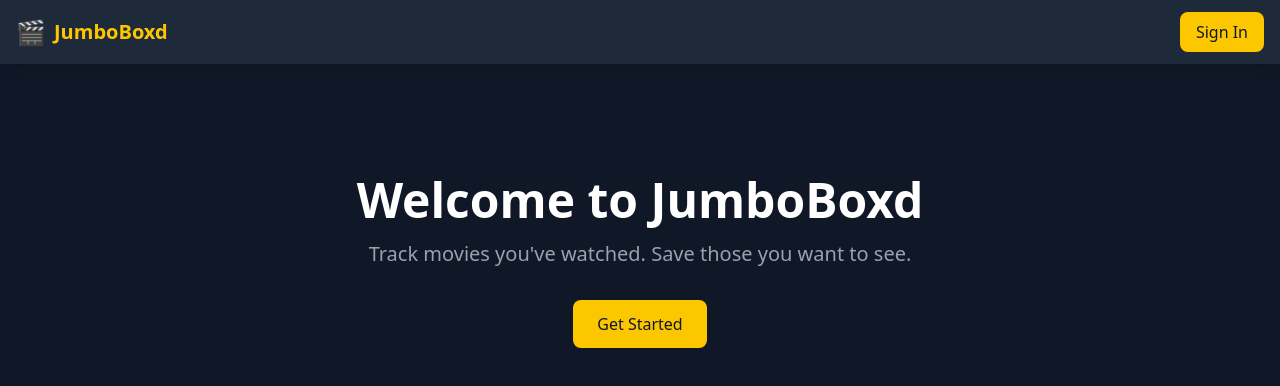
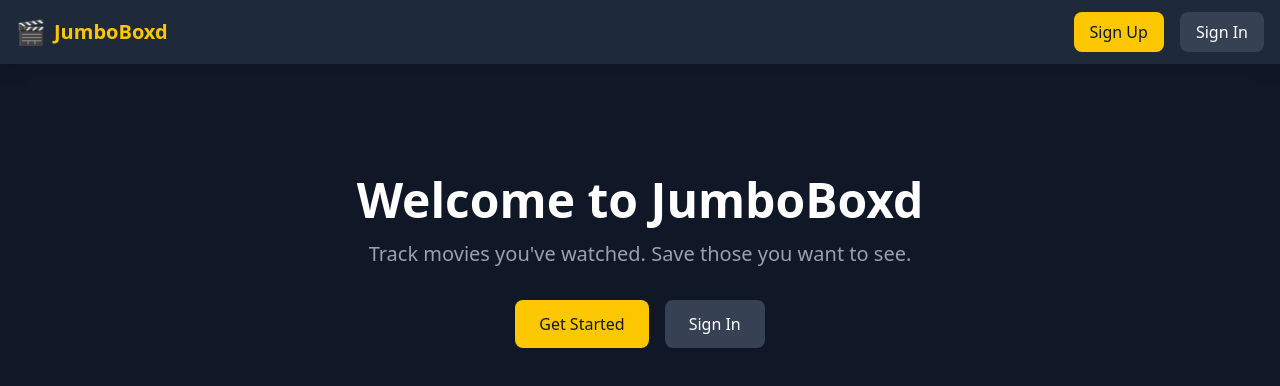
Before and after one commit to nnh1125/jumboboxd, a React (Vite) app: page / in a window 1280 px wide. Shown: the top 386 px of the page. Built offline with nearby package versions, Linux system fonts and the light colour scheme; no server answers.

Commit message:
fixing profile page

```diff
--- a/src/App.jsx
+++ b/src/App.jsx
@@ -1,10 +1,11 @@
 // src/App.jsx
-import { SignIn, SignedIn, SignedOut, UserButton, useUser } from '@clerk/clerk-react'
+import { SignIn, SignUp, SignedIn, SignedOut, UserButton, useUser } from '@clerk/clerk-react'
 import { BrowserRouter as Router, Routes, Route, Link } from 'react-router-dom'
 import { useEffect } from 'react'
 import Home from './pages/Home'
 import MovieDetail from './pages/MovieDetail'
 import Profile from './pages/Profile'
+import WatchList from './pages/WatchList'
 
 function App() {
   const { user } = useUser()
@@ -18,7 +19,9 @@ function App() {
         method: 'POST',
         headers: { 'Content-Type': 'application/json' },
         body: JSON.stringify({ userId: user.id })
-      }).catch(console.error)
+      }).catch(error => {
+        console.error('User sync failed:', error)
+      })
     }
   }, [user])
 
@@ -38,6 +41,9 @@ function App() {
               {/* Navigation Links */}
               <nav className="hidden md:flex items-center space-x-6">
                 <SignedIn>
+                  <Link to="/" className="text-gray-300 hover:text-white transition">
+                    Browse
+                  </Link>
                   <Link to="/watchlist" className="text-gray-300 hover:text-white transition">
                     Watchlist
                   </Link>
@@ -54,8 +60,14 @@ function App() {
                 </SignedIn>
                 <SignedOut>
                   <Link
+                    to="/sign-up"
+                    className="bg-yellow-400 text-gray-900 px-4 py-2 rounded-lg font-medium hover:bg-yellow-300 transition"
+                  >
+                    Sign Up
+                  </Link>
+                  <Link
                     to="/sign-in"
-                    className="bg-yellow-400 text-gray-900 px-4 py-2 rounded-lg font-medium hover:bg-yellow-300 transition"
+                    className="bg-gray-700 text-white px-4 py-2 rounded-lg font-medium hover:bg-gray-600 transition"
                   >
                     Sign In
                   </Link>
@@ -71,7 +83,29 @@ function App() {
             {/* Public Routes */}
             <Route path="/sign-in/*" element={
               <div className="flex justify-center items-center min-h-[60vh]">
-                <SignIn routing="path" path="/sign-in" />
+                <SignIn
+                  routing="path"
+                  path="/sign-in"
+                  signUpUrl="/sign-up"
+                  redirectUrl="/"
+                />
+              </div>
+            } />
+
+            <Route path="/sign-up/*" element={
+              <div className="flex justify-center items-center min-h-[60vh]">
+                <SignUp
+                  routing="path"
+                  path="/sign-up"
+                  signInUrl="/sign-in"
+                  redirectUrl="/"
+                />
+              </div>
+            } />
+
+            <Route path="/sign-up/*" element={
+              <div className="flex justify-center items-center min-h-[60vh]">
+                <SignUp routing="path" path="/sign-up" />
               </div>
             } />
 
@@ -86,12 +120,20 @@ function App() {
                     <p className="text-xl text-gray-400 mb-8">
                       Track movies you've watched. Save those you want to see.
                     </p>
-                    <Link
-                      to="/sign-in"
-                      className="bg-yellow-400 text-gray-900 px-6 py-3 rounded-lg font-medium hover:bg-yellow-300 transition inline-block"
-                    >
-                      Get Started
-                    </Link>
+                    <div className="space-x-4">
+                      <Link
+                        to="/sign-up"
+                        className="bg-yellow-400 text-gray-900 px-6 py-3 rounded-lg font-medium hover:bg-yellow-300 transition inline-block"
+                      >
+                        Get Started
+                      </Link>
+                      <Link
+                        to="/sign-in"
+                        className="bg-gray-700 text-white px-6 py-3 rounded-lg font-medium hover:bg-gray-600 transition inline-block"
+                      >
+                        Sign In
+                      </Link>
+                    </div>
                   </div>
                 </SignedOut>
                 <SignedIn>
@@ -114,7 +156,7 @@ function App() {
 
             <Route path="/watchlist" element={
               <SignedIn>
-                <Watchlist />
+                <WatchList />
               </SignedIn>
             } />
           </Routes>
@@ -124,16 +166,4 @@ function App() {
   )
 }
 
-//To be implemented later
-function Watchlist() {
-  return (
-    <div>
-      <h2 className="text-2xl font-semibold mb-6 text-white">My Watchlist</h2>
-      <div className="bg-gray-800 rounded-lg p-6">
-        <p className="text-gray-300">Movies you want to watch will appear here</p>
-      </div>
-    </div>
-  )
-}
-
 export default App
--- a/src/pages/Profile.jsx
+++ b/src/pages/Profile.jsx
@@ -104,7 +104,7 @@ function Profile() {
           )}
           <div>
             <h1 className="text-3xl font-bold text-white">
-              {user?.firstName ? `${user.firstName} ${user?.lastName || ''}` : 'Your Profile'}
+              {user?.username ? `${user.username} ` : 'Your Profile'}
             </h1>
             <p className="text-gray-400">{user?.emailAddresses?.[0]?.emailAddress}</p>
           </div>
--- /dev/null
+++ b/src/pages/WatchList.jsx
@@ -0,0 +1,13 @@
+//To be implemented later
+function Watchlist() {
+    return (
+      <div>
+        <h2 className="text-2xl font-semibold mb-6 text-white">My Watchlist</h2>
+        <div className="bg-gray-800 rounded-lg p-6">
+          <p className="text-gray-300">Movies you want to watch will appear here</p>
+        </div>
+      </div>
+    )
+  }
+
+export default Watchlist;
```
